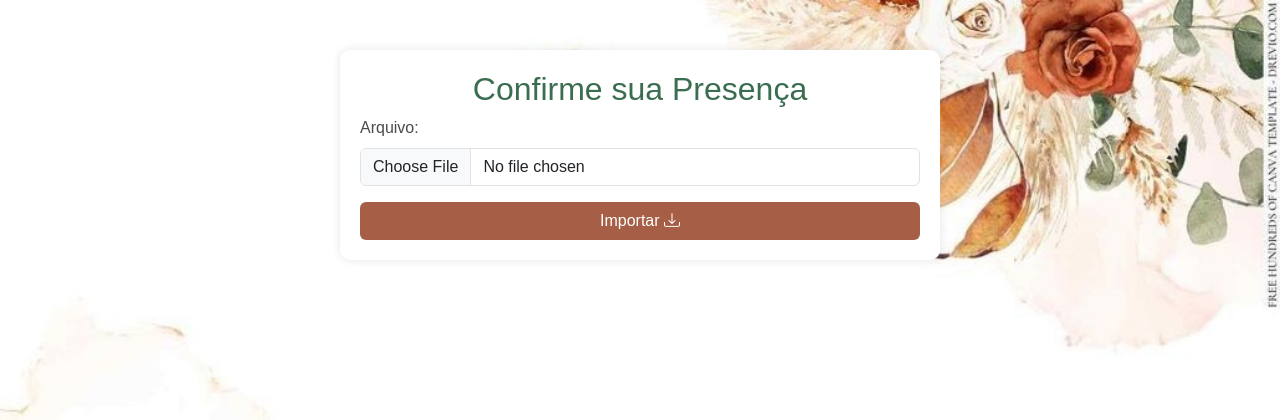
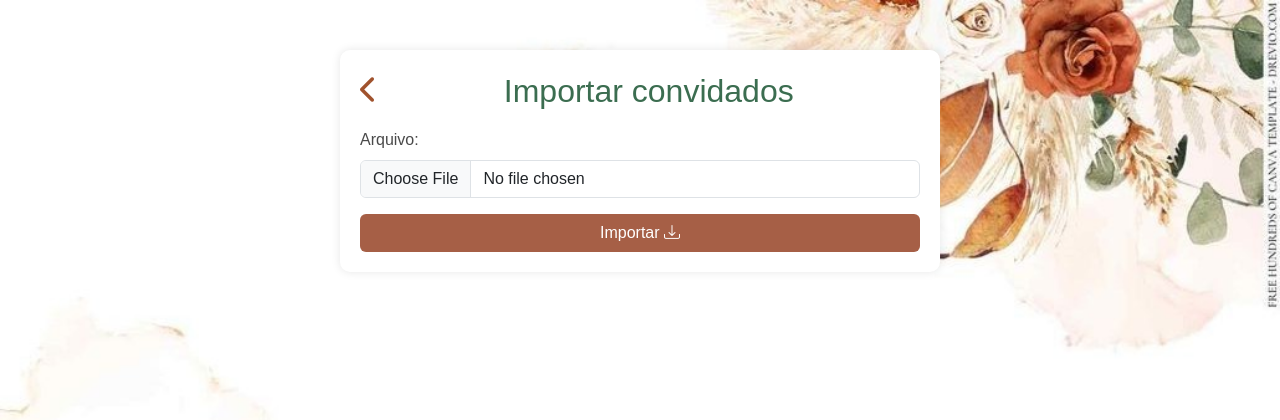
Before and after one commit to feliperocha00/confirmyourpresence, a Django app: page /guests/add in a window 1280 px wide. Shown: the top 420 px of the page. Run offline with Django 5.2, Linux system fonts and the light colour scheme.

Commit message:
[REF] rename add_guests.html -> import_guests.html

```diff
--- a/main/templates/add_guests.html
+++ b/main/templates/import_guests.html
@@ -3,6 +3,7 @@
 {% block title %}Adicionar Convidados{% endblock title %}
 {% block style %}
 <link href="https://cdn.jsdelivr.net/npm/bootstrap@5.3.0/dist/css/bootstrap.min.css" rel="stylesheet">
+<link rel="stylesheet" href="https://cdnjs.cloudflare.com/ajax/libs/font-awesome/6.5.0/css/all.min.css">
 <link rel="stylesheet" href="https://cdn.jsdelivr.net/npm/bootstrap-icons@1.11.3/font/bootstrap-icons.min.css">
 <style>
     body {
@@ -37,11 +38,32 @@
     h2 {
         color: #3b6d50;
     }
+
+    .icon-links a {
+        color: #a0522d;
+        /* tom terroso para combinar com o tema */
+        font-size: 28px;
+        transition: color 0.3s ease;
+    }
+
+    .icon-links a:hover {
+        color: #6c3c1c;
+        /* tom mais escuro ao passar o mouse */
+    }
 </style>
 {% endblock style %}
 {% block content %}
 <div class="container text-center">
-    <h2>Confirme sua Presença</h2>
+
+    <div class="d-flex justify-content-between align-items-center mb-3">
+        <div class="icon-links">
+            <a href="javascript:history.back()" title="Voltar">
+                <i class="icon-links fa-solid fa-chevron-left"></i>
+            </a>
+        </div>
+        <h2 class="text-center flex-grow-1 mb-0">Importar convidados</h2>
+    </div>
+
     <form method="post" class="text-start" enctype="multipart/form-data">
         {% csrf_token %}
         <div class="mb-3">
--- a/main/urls.py
+++ b/main/urls.py
@@ -12,7 +12,7 @@ urlpatterns = [
     path("confirm/success/", views.success, name="success"),
     path("confirmations/", views.confirmations, name="confirmations"),
     path("guests/", views.guests, name="guests"),
-    path("guests/add", views.add_guests, name="add_guests"),
+    path("guests/add", views.import_guests, name="import_guests"),
     path("gift_list/", views.gift_list, name="gift_list"),
     path("gift_list/add/", views.add_gift, name="add_gift"),
     path("gift_list/import/", views.import_gifts, name="import_gifts"),
--- a/main/views.py
+++ b/main/views.py
@@ -100,14 +100,14 @@ def guests(request):
     guest_list = models.Guests.objects.all()
     return render(request, "guests.html", {"guests": guest_list})
 
-def add_guests(request):
+def import_guests(request):
     if request.method == "POST":
         IoBytes = request.FILES.get('file').file
 
         if models.Guests.import_guests(IoBytes):
             return redirect("guests")
 
-    return render(request, "add_guests.html")
+    return render(request, "import_guests.html")
 
 def gift_list(request):
     gifts = models.Gift.objects.all()
```
